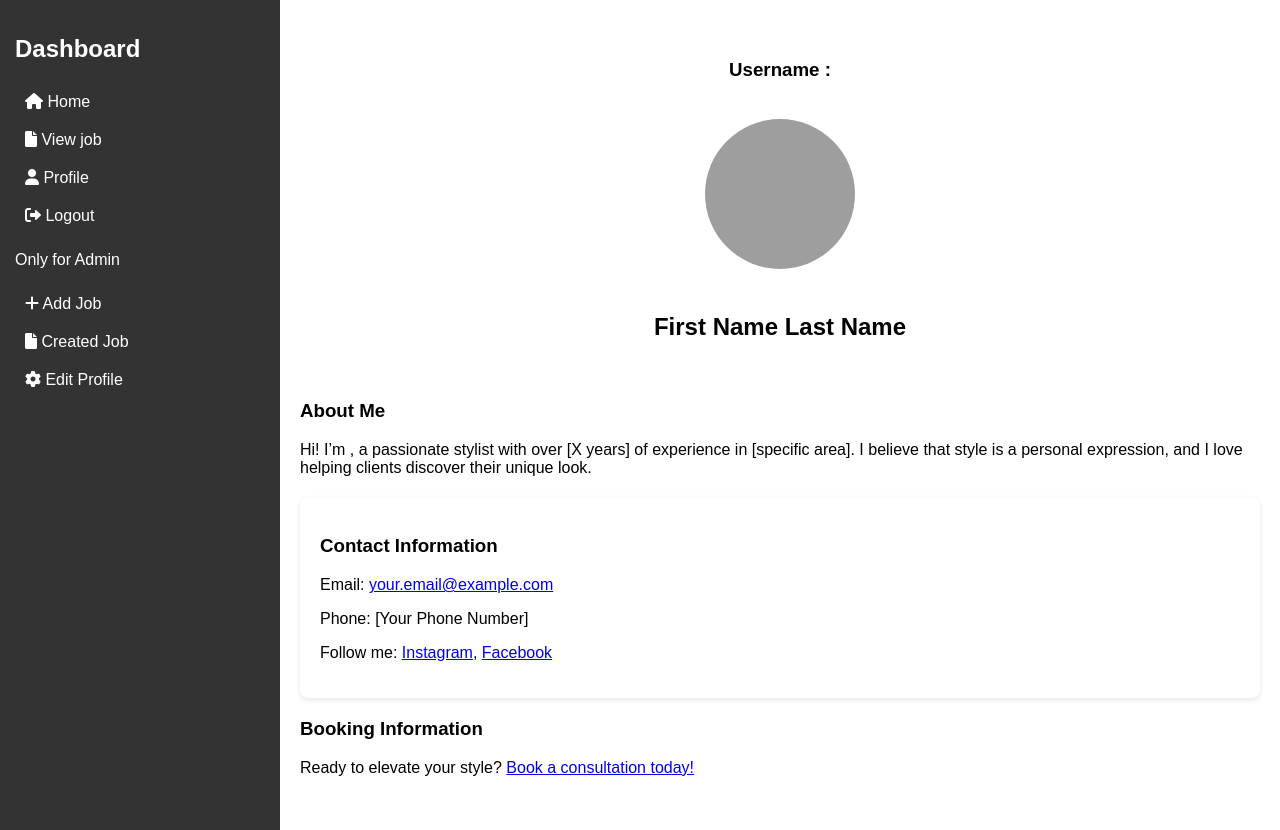
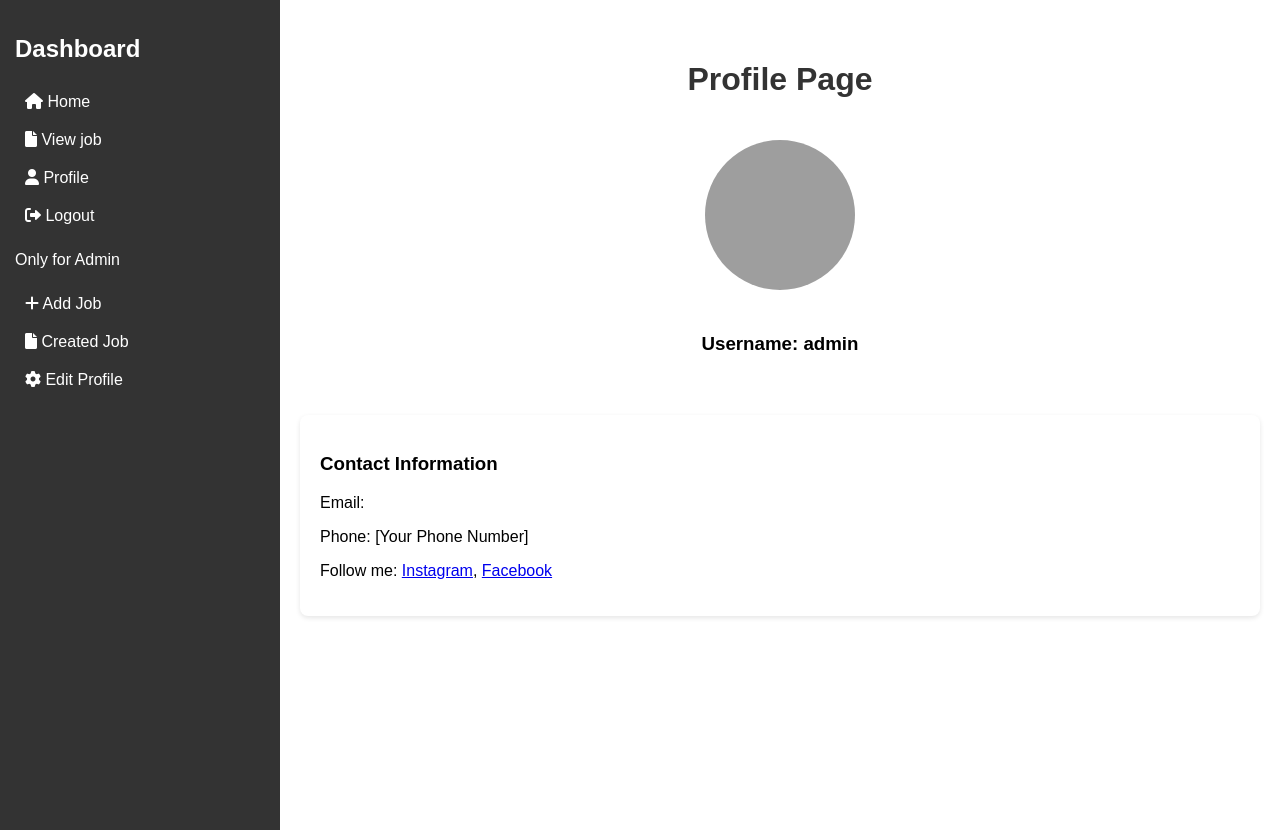
Before and after one commit to asapurnohalder600p/Simple-Login-Register, a Django app: page /profilePage/ in a window 1280 px wide. Run offline with Django 5.2, Linux system fonts and the light colour scheme; a user stored in the database is signed in; grey boxes are pictures that could not be loaded.

Commit message:
[Initial Commit]

```diff
--- a/MyProject/MyApp/admin.py
+++ b/MyProject/MyApp/admin.py
@@ -3,3 +3,5 @@ from MyApp.models import *
 
 # Register your models here.
 admin.site.register(Custom_User_Model)
+admin.site.register(ViewerProfileModel)
+admin.site.register(AdminProfileModel)
--- a/MyProject/MyApp/models.py
+++ b/MyProject/MyApp/models.py
@@ -7,3 +7,13 @@ class Custom_User_Model(AbstractUser):
     User_type=[('viewer','Viewer'),('admin','Admin')]
 
     user_type=models.CharField(max_length=10,null=True,choices=User_type)
+    Profile_Pic=models.ImageField(upload_to='Media/Profile_Pic',null=True)
+
+class ViewerProfileModel(models.Model):
+
+    user=models.ForeignKey(Custom_User_Model,on_delete=models.CASCADE,null=True,related_name='ViewerProfile')
+
+
+class AdminProfileModel(models.Model):
+
+    user=models.ForeignKey(Custom_User_Model,on_delete=models.CASCADE,null=True,related_name='AdminProfile')
--- a/MyProject/MyProject/settings.py
+++ b/MyProject/MyProject/settings.py
@@ -114,8 +114,8 @@ DEFAULT_AUTO_FIELD = 'django.db.models.BigAutoField'
 
 AUTH_USER_MODEL='MyApp.Custom_User_Model'
 
+LOGIN_URL="loginPage"
 
 STATICFILES_DIRS = [
     BASE_DIR / "static",
-
 ]
--- a/MyProject/MyProject/views.py
+++ b/MyProject/MyProject/views.py
@@ -2,6 +2,7 @@ from django.shortcuts import render,redirect
 from django.http import HttpResponse
 from django.contrib.auth import authenticate,login,logout
 from MyApp.models import *
+from django.contrib.auth.decorators import login_required
 
 
 #loginPage
@@ -31,6 +32,13 @@ def registerPage(req):
         if password==c_password:
             user=Custom_User_Model.objects.create_user(username=username,user_type=user_type,email=email,password=password)
 
+            if user_type == "viewer":
+                ViewerProfileModel.objects.create(user=user)
+
+
+            elif user_type == "admin":
+                AdminProfileModel.objects.create(user=user)
+
             return redirect('loginPage')
 
 
@@ -42,6 +50,7 @@ def logoutPage(req):
     return redirect('loginPage')
 
 #homePage
+@login_required
 def homePage(req):
 
 
@@ -50,11 +59,14 @@ def homePage(req):
 
 
 #profilePage
+@login_required
 def profilePage(req):
 
     return render(req,'profilePage.html')
 
 
 #Add form
+@login_required
 def addjob(req):
+
     return render(req,'addjob.html')
--- a/MyProject/template/base.html
+++ b/MyProject/template/base.html
@@ -97,6 +97,8 @@
             background-color: #45a049;
           }
 
+
+
     </style>
 </head>
 <body>
--- a/MyProject/template/homePage.html
+++ b/MyProject/template/homePage.html
@@ -1,4 +1,4 @@
 {% extends "base.html" %}
 {% block body %}
-
+<h1>Welcome to My Homepage</h1>
 {% endblock body %}
--- a/MyProject/template/profilePage.html
+++ b/MyProject/template/profilePage.html
@@ -1,30 +1,20 @@
 {% extends "base.html" %}
 {% block body %}
 
-
-
+<div class='bodyq'>
     <header>
-    <h3>Username :</h3>
-    <img src="[Your Profile Picture URL]" alt="Profile Picture" class="profile-pic">
-    <h2>First Name  Last Name</h2>
+        <h1>Profile Page</h1>
+        <img src="/{{request.user.Profile_Pic}}" alt="Profile Picture" class="profile-pic">
+        <h3>Username: {{request.user.username}}</h3>
+        <h2>{{request.user.first_name}} {{request.user.last_name}}</h2>
     </header>
-
-<section class="about">
-    <h3>About Me</h3>
-    <p>Hi! I’m {{request.user.first_name}}, a passionate stylist with over [X years] of experience in [specific area]. I believe that style is a personal expression, and I love helping clients discover their unique look.</p>
-</section>
-
     <section class="contact">
         <h3>Contact Information</h3>
-    <p>Email: <a href="mailto:your.email@example.com">your.email@example.com</a></p>
+        <p>Email: <a href="mailto:{{request.user.email}}">{{request.user.email}}</a></p>
         <p>Phone: [Your Phone Number]</p>
         <p>Follow me: <a href="[Your Instagram Link]">Instagram</a>, <a href="[Your Facebook Link]">Facebook</a></p>
     </section>
-
-<section class="booking">
-    <h3>Booking Information</h3>
-    <p>Ready to elevate your style? <a href="[Insert Booking Link]">Book a consultation today!</a></p>
-</section>
+</div>
 
 
 
```
Also changed, not shown: MyProject/Media/Profile_Pic/ashu1.jpg (added), MyProject/MyApp/migrations/0002_custom_user_model_profile_pic_adminprofilemodel_and_more.py (added), MyProject/db.sqlite3. Lines whose indentation alone changed are shown as unchanged.
